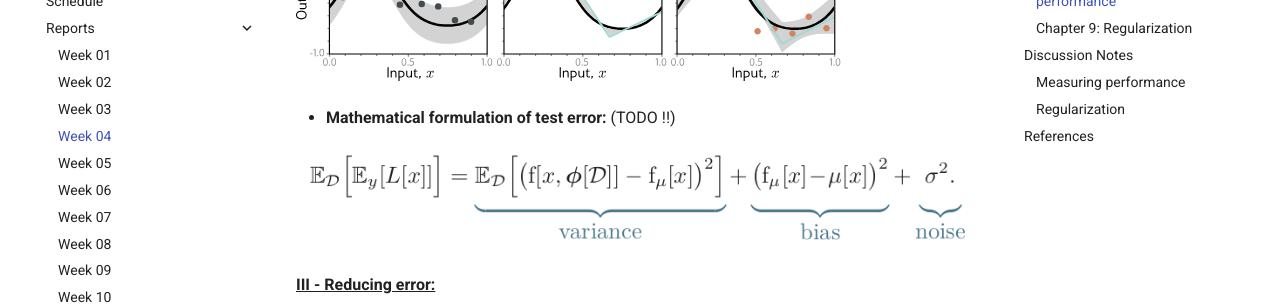
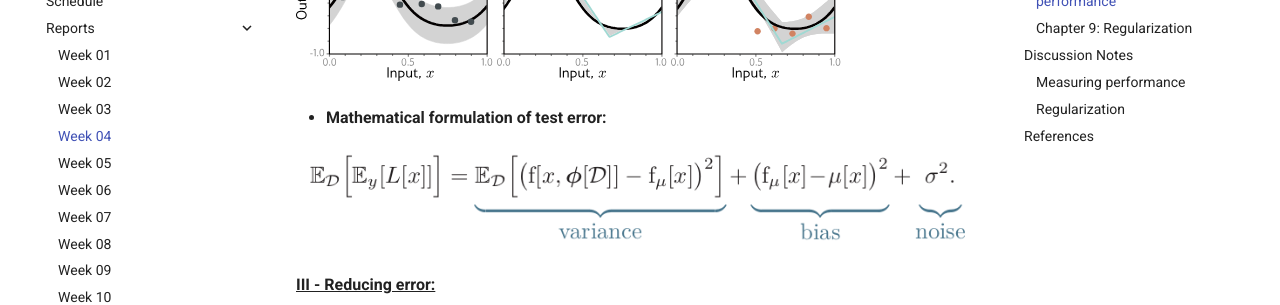
Before and after one commit to link-er/seminar_UDL_wise2526, an MkDocs documentation site: the page built from docs/reports/week04_ch8_9.md, in a window 1280 px wide and 900 px high, scrolled down 2465 px. Shown: the part 152-457 px from the top of the window. Built offline with MkDocs 1.6.1 and Material for MkDocs 9.7.7, drawn with Linux system fonts in a browser that asks for light colours; comment, search, counter and statistics services are not loaded.

```diff
--- a/docs/reports/week04_ch8_9.md
+++ b/docs/reports/week04_ch8_9.md
@@ -49,7 +49,7 @@
 
  ![Noise-Bias-Varinace](../images/PerfNoiseBiasVariance.svg)
 
-- **Mathematical formulation of test error:** (TODO !!)
+- **Mathematical formulation of test error:**
 
  ![Noise-Bias-Variance-Equation](../images/Noise-Bias-Variance-Equation.png)
 
```
